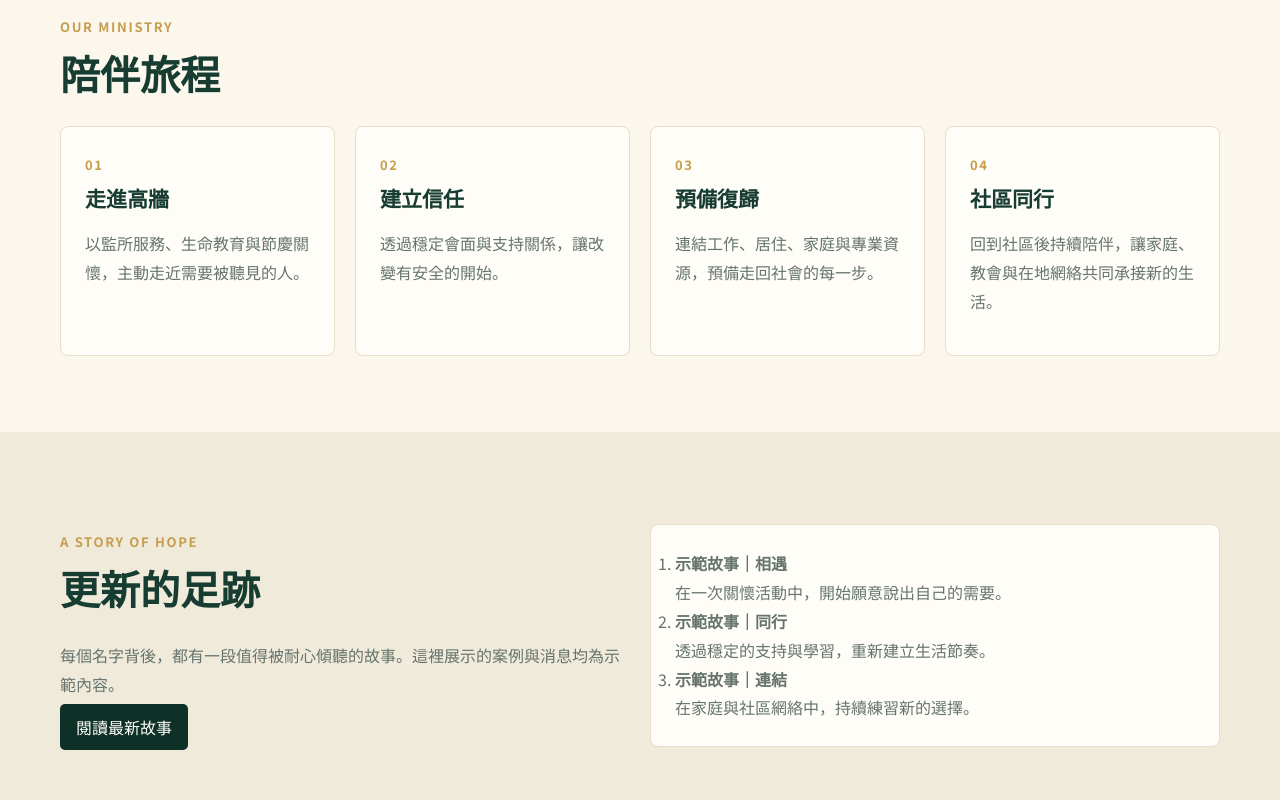
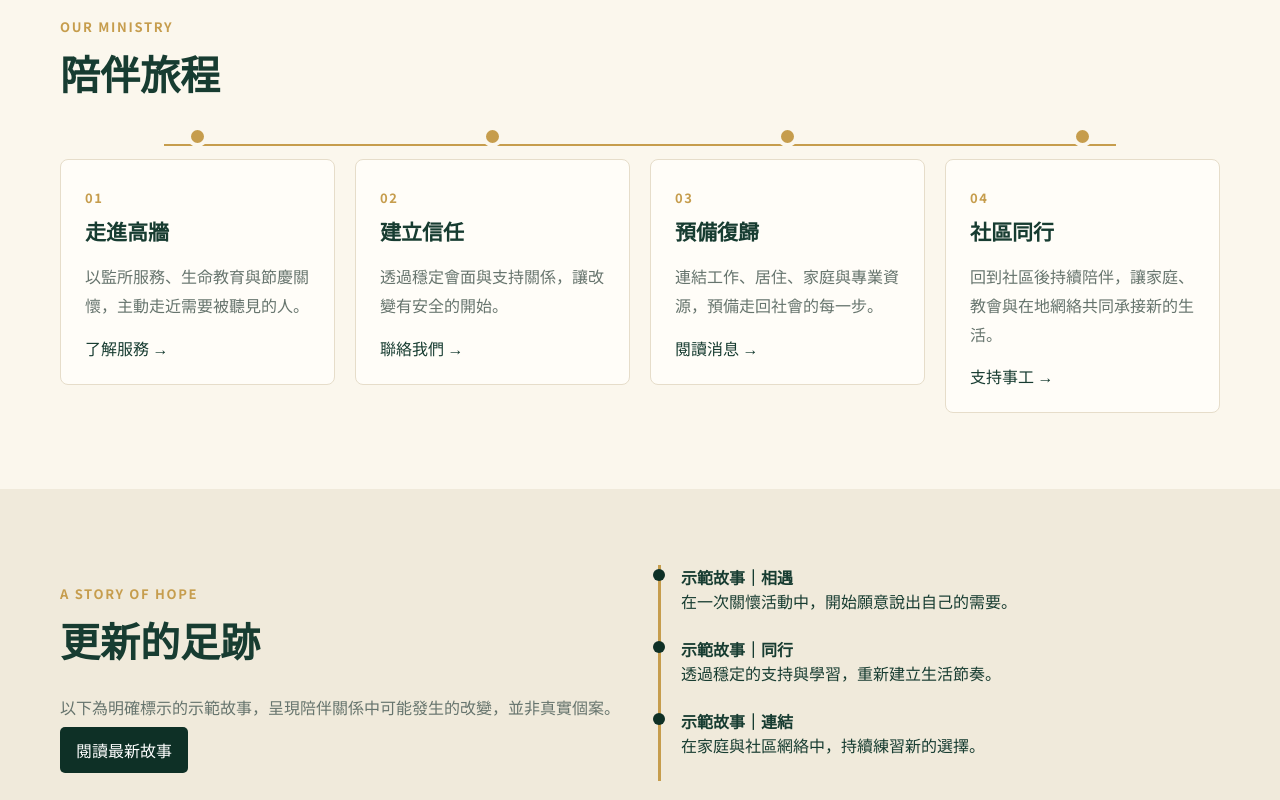
Before and after one commit to BlueWofe/3r, a Nuxt app in the folder frontend/: page / in a window 1280 px wide. Shown: the part 720-1520 px from the top of the page. Built offline with nearby package versions, Linux system fonts and the light colour scheme; no server answers.

Commit message:
fix: render semantic ministry timeline and class previews

```diff
--- a/frontend/assets/main.css
+++ b/frontend/assets/main.css
@@ -389,6 +389,60 @@ a {
   text-align: center;
   color: var(--muted);
 }
+.journey-timeline {
+  display: grid;
+  grid-template-columns: repeat(4, minmax(0, 1fr));
+  gap: 20px;
+  list-style: none;
+  margin: 0;
+  padding: 0;
+  position: relative;
+}
+.journey-timeline::before {
+  content: "";
+  position: absolute;
+  top: 18px;
+  left: 9%;
+  right: 9%;
+  height: 2px;
+  background: var(--gold);
+}
+.journey-timeline li {
+  position: relative;
+}
+.journey-timeline li::before {
+  content: "";
+  display: block;
+  width: 13px;
+  height: 13px;
+  border: 4px solid var(--cream);
+  border-radius: 50%;
+  background: var(--gold);
+  margin: 0 auto 12px;
+  position: relative;
+  z-index: 1;
+}
+.story-timeline {
+  list-style: none;
+  margin: 0;
+  padding: 0;
+}
+.story-timeline li {
+  border-left: 3px solid var(--gold);
+  margin-left: 8px;
+  padding: 0 0 24px 20px;
+  position: relative;
+}
+.story-timeline li::before {
+  content: "";
+  position: absolute;
+  top: 4px;
+  left: -8px;
+  width: 12px;
+  height: 12px;
+  border-radius: 50%;
+  background: var(--pine);
+}
 @media (max-width: 760px) {
   .mobile-menu {
     display: block;
@@ -464,4 +518,18 @@ a {
     grid-template-columns: repeat(7, minmax(88px, 1fr));
     overflow-x: auto;
   }
+  .journey-timeline {
+    grid-template-columns: 1fr;
+  }
+  .journey-timeline::before {
+    top: 0;
+    right: auto;
+    bottom: 0;
+    left: 7px;
+    width: 2px;
+    height: auto;
+  }
+  .journey-timeline li::before {
+    margin: 0 0 8px 1px;
+  }
 }
--- a/frontend/pages/app/admin/classes.vue
+++ b/frontend/pages/app/admin/classes.vue
@@ -48,10 +48,23 @@ async function load() {
 }
 function edit(t?: any) {
   editing.value = t || null;
+  Object.keys(form).forEach((key) => delete form[key]);
   Object.assign(form, copy(t || blank()));
   preview.value = null;
   error.value = "";
   open.value = true;
+}
+const weekdayNames = ["一", "二", "三", "四", "五", "六", "日"];
+function ruleDescription(ruleId: string) {
+  const rule = form.rules?.find((item: any) => item.id === ruleId);
+  if (!rule) return "已移除的規則";
+  if (rule.frequency === "weekly") {
+    return `每週${(rule.weekdays || []).map((day: number) => weekdayNames[day - 1]).join("、")}`;
+  }
+  if (rule.frequency === "monthly_date") return `每月 ${rule.month_day} 日`;
+  const week =
+    rule.week_of_month === -1 ? "最後一" : `第 ${rule.week_of_month}`;
+  return `每月${week}週${weekdayNames[rule.weekday - 1]}`;
 }
 function rule() {
   form.rules.push({
@@ -281,7 +294,7 @@ onMounted(load);
             >
               <td>{{ row.service_date }}</td>
               <td>{{ row.start_time }}–{{ row.end_time }}</td>
-              <td>{{ row.rule_id }}</td>
+              <td>{{ ruleDescription(row.rule_id) }}</td>
             </tr>
           </tbody>
         </table>
--- a/frontend/pages/index.vue
+++ b/frontend/pages/index.vue
@@ -16,50 +16,62 @@
     <div class="container">
       <div class="eyebrow">OUR MINISTRY</div>
       <h2>陪伴旅程</h2>
-      <div class="grid" style="grid-template-columns: repeat(4, 1fr)">
+      <ol class="journey-timeline">
+        <li>
           <article class="card">
             <span class="eyebrow">01</span>
             <h3>走進高牆</h3>
             <p class="muted">
               以監所服務、生命教育與節慶關懷，主動走近需要被聽見的人。
             </p>
+            <NuxtLink to="/about">了解服務 →</NuxtLink>
           </article>
+        </li>
+        <li>
           <article class="card">
             <span class="eyebrow">02</span>
             <h3>建立信任</h3>
             <p class="muted">透過穩定會面與支持關係，讓改變有安全的開始。</p>
+            <NuxtLink to="/contact">聯絡我們 →</NuxtLink>
           </article>
+        </li>
+        <li>
           <article class="card">
             <span class="eyebrow">03</span>
             <h3>預備復歸</h3>
             <p class="muted">
               連結工作、居住、家庭與專業資源，預備走回社會的每一步。
             </p>
+            <NuxtLink to="/news">閱讀消息 →</NuxtLink>
           </article>
+        </li>
+        <li>
           <article class="card">
             <span class="eyebrow">04</span>
             <h3>社區同行</h3>
             <p class="muted">
               回到社區後持續陪伴，讓家庭、教會與在地網絡共同承接新的生活。
             </p>
+            <NuxtLink to="/donate">支持事工 →</NuxtLink>
           </article>
-      </div>
+        </li>
+      </ol>
     </div>
   </section>
   <section class="section tint">
     <div
-      class="container grid"
+      class="container grid responsive-two"
       style="grid-template-columns: 1fr 1fr; align-items: center"
     >
       <div>
         <div class="eyebrow">A STORY OF HOPE</div>
         <h2>更新的足跡</h2>
         <p class="muted">
-          每個名字背後，都有一段值得被耐心傾聽的故事。這裡展示的案例與消息均為示範內容。
+          以下為明確標示的示範故事，呈現陪伴關係中可能發生的改變，並非真實個案。
         </p>
         <NuxtLink class="button" to="/news">閱讀最新故事</NuxtLink>
       </div>
-      <ol class="card muted">
+      <ol class="story-timeline">
         <li>
           <b>示範故事｜相遇</b><br />在一次關懷活動中，開始願意說出自己的需要。
         </li>
```
Lines whose indentation alone changed are shown as unchanged.
